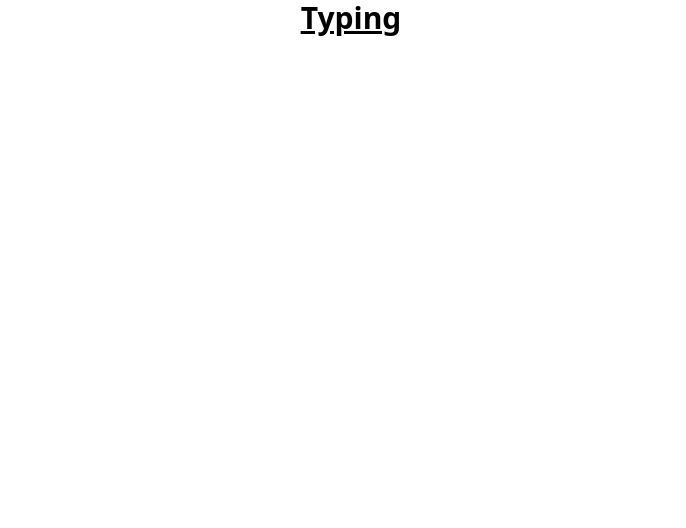
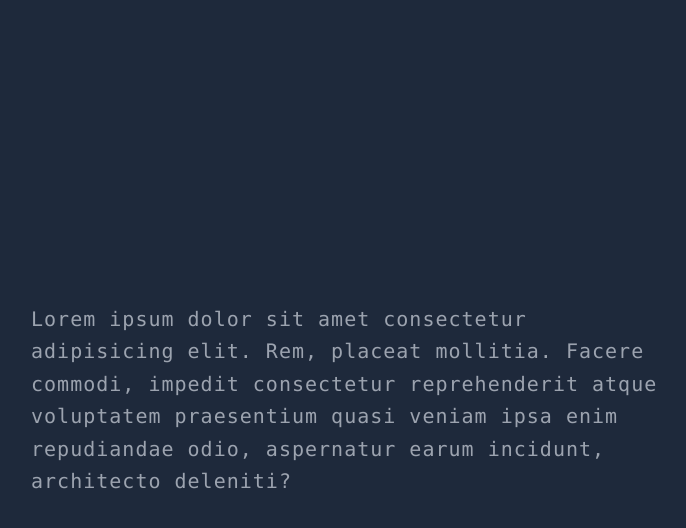
Before and after one commit to rashmod/key-quest, a React (Vite) app in the folder frontend/: page / in a window 1280 px wide. Shown: the top 528 px of the page, without its empty margins (289-975 px from the left). Built offline with nearby package versions, Linux system fonts and the light colour scheme.

Commit message:
[Frontend] feat: added text display

```diff
--- a/frontend/src/App.tsx
+++ b/frontend/src/App.tsx
@@ -1,5 +1,21 @@
+import words from './data/words';
+
 function App() {
-	return <h1 className='text-3xl font-bold underline text-center'>Typing</h1>;
+	return (
+		<main className='flex flex-col min-h-screen bg-slate-800'>
+			<section className='container grid items-center flex-grow mx-auto'>
+				<div className='w-1/2 mx-auto font-mono text-xl leading-relaxed tracking-wider text-gray-400'>
+					{words.map((word) => (
+						<span>
+							{word.split('').map((letter) => (
+								<span>{letter}</span>
+							))}
+						</span>
+					))}
+				</div>
+			</section>
+		</main>
+	);
 }
 
 export default App;
--- /dev/null
+++ b/frontend/src/data/words.ts
@@ -0,0 +1,34 @@
+const words: readonly string[] = [
+	'Lorem ',
+	'ipsum ',
+	'dolor ',
+	'sit ',
+	'amet ',
+	'consectetur ',
+	'adipisicing ',
+	'elit. ',
+	'Rem, ',
+	'placeat ',
+	'mollitia. ',
+	'Facere ',
+	'commodi, ',
+	'impedit ',
+	'consectetur ',
+	'reprehenderit ',
+	'atque ',
+	'voluptatem ',
+	'praesentium ',
+	'quasi ',
+	'veniam ',
+	'ipsa ',
+	'enim ',
+	'repudiandae ',
+	'odio, ',
+	'aspernatur ',
+	'earum ',
+	'incidunt, ',
+	'architecto ',
+	'deleniti? ',
+];
+
+export default words;
```
